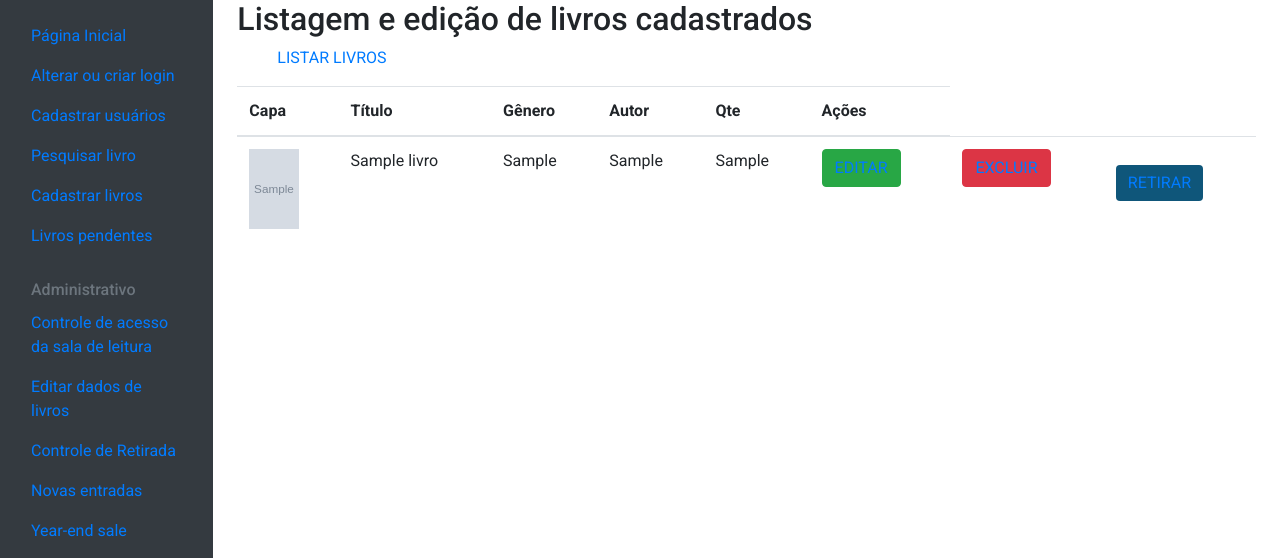
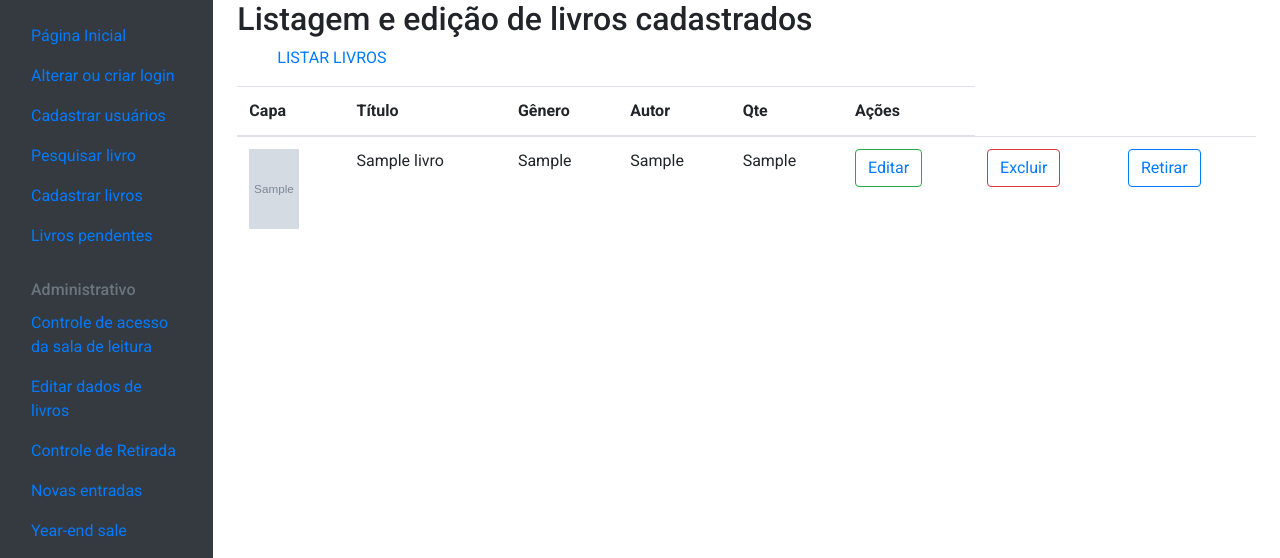
Before and after one commit to Jose-Benedito/beneblog_ci, a CodeIgniter app: page /database/index.php/livro/listar in a window 1280 px wide. Shown: the part 40-598 px from the top of the page. Run offline with CodeIgniter, Linux system fonts and the light colour scheme; the visitor is signed in with stand-in values (Sample User, id 1); tables that the repository leaves empty or names only in its code hold one stand-in row (values such as "Sample post"); grey boxes marked "Sample" are stand-in pictures; some libraries are stand-ins or nearby versions.

Commit message:
Acrescentado ajustes de layout

```diff
--- a/application/views/emprestar_livro.php
+++ b/application/views/emprestar_livro.php
@@ -33,9 +33,9 @@
               <td><?php echo $usuario->user_data?></td>
               <td><?php echo $usuario->titulo_livro?></td>
               <td><?php echo $usuario->data_entrega?></td>
-              <td><button class="btn btn-outline-primary view_data" id="<?php echo $usuario->id?>">Editar</button></td>
+              <td><button class="btn btn-outline-primary"> <?php echo anchor('user/editar/' .$usuario->id, "Editar"); ?></button></td>
 
-              <td><button id="dataconfirm" class="btn btn-outline-danger"><?php echo anchor('user/excluir/' . $usuario->id,'Excluir'); ?></button></td>
+              <td><button class="btn btn-outline-danger"> <?php echo anchor('user/excluir/' . $usuario->id,'Excluir'); ?></button></td>
 
 
 
--- a/application/views/home.php
+++ b/application/views/home.php
@@ -15,13 +15,13 @@
   </ol>
   <div class="carousel-inner">
     <div class="carousel-item active">
-      <img class="d-block w-100 " src="<?php echo base_url('assets/images/home/books.jpg')?>" alt="First slide">
+      <img style="height: 500px" class="d-block w-100 " src="<?php echo base_url('assets/images/home/books.jpg')?>" alt="First slide">
     </div>
     <div class="carousel-item">
-      <img class="d-block w-100" src="<?php echo base_url('assets/images/home/lousa.jpg')?>" alt="Second slide">
+      <img style="height: 500px"  class="d-block w-100" src="<?php echo base_url('assets/images/home/lousa.jpg')?>" alt="Second slide">
     </div>
     <div class="carousel-item">
-      <img class="d-block w-100" src="<?php echo base_url('assets/images/home/livros.jpg')?>" alt="Third slide">
+      <img style="height: 500px"  class="d-block w-100" src="<?php echo base_url('assets/images/home/livros.jpg')?>" alt="Third slide">
     </div>
   </div>
   <a class="carousel-control-prev" href="#carouselExampleIndicators" role="button" data-slide="prev">
--- a/application/views/painel/livros.php
+++ b/application/views/painel/livros.php
@@ -41,9 +41,9 @@
                                                 <td><?php echo to_html($linha->autor); ?></td>
                                                 <td><?php echo to_html($linha->unidade); ?></td>
 
-                                                <td><button class="btn btn-success " ><?php echo anchor('livro/editar/' . $linha->id,'EDITAR'); ?></button></td>
-                                                <td><button class="btn btn-danger"><?php echo anchor('livro/excluir/' . $linha->id, 'EXCLUIR'); ?></button></td>
-                                                <td><button class="btn btn-primary"><?php echo anchor('livro/emprestarLivro/' . $linha->id,'RETIRAR'); ?></button></td>
+                                                <td><button class="btn btn-outline-success " ><?php echo anchor('livro/editar/' . $linha->id,'Editar'); ?></button></td>
+                                                <td><button class="btn btn-outline-danger"><?php echo anchor('livro/excluir/' . $linha->id, 'Excluir'); ?></button></td>
+                                                <td><button class="btn btn-outline-primary"><?php echo anchor('livro/emprestarLivro/' . $linha->id,'Retirar'); ?></button></td>
                                             </tr>
 
 
@@ -143,7 +143,7 @@
                 echo form_label('Descrição:', 'descricao');
                 echo form_textarea('descricao', to_html(set_value('descricao')), array('class' => 'editorhtml'));
                 echo form_label('Quantidade:', 'unidade');
-                echo form_input('unidade', set_value('unidade'));
+                echo form_input('unidade', set_value('unidade'),'w =200px');
                 echo form_multiselect('id', set_value('id'));
                 echo form_label('Imagem do post (thumbnail):', 'imagem');
                 echo form_upload('imagem');
```
Also changed, not shown: application/views/painel/users.php (+1 -12 lines).
